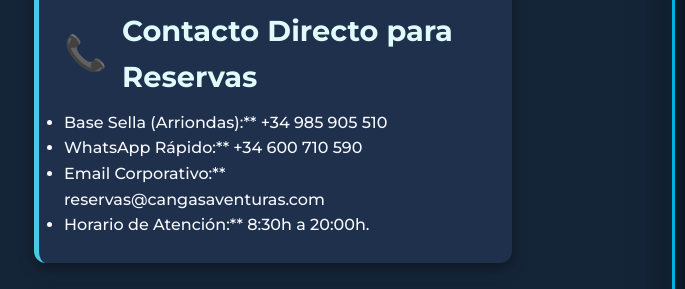
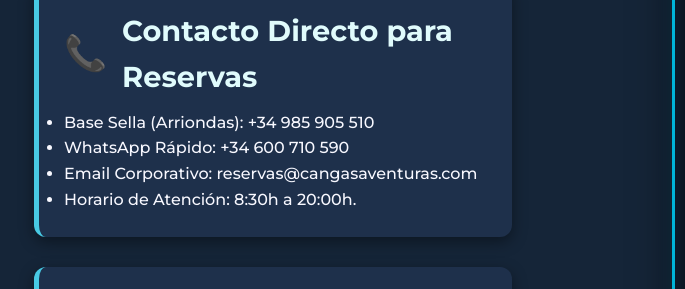
Before and after one commit to javier152140/concurso_70, a plain HTML site: page nuestra-esencia.html in a window 1280 px wide. Shown: the part 673-962 px from the top of the page, 0-685 px from the left. Drawn offline with Linux system fonts and the light colour scheme.

Commit message:
septo-commit: ultima modificacion de contacto, (mini cambio)

```diff
--- a/nuestra-esencia.html
+++ b/nuestra-esencia.html
@@ -62,10 +62,10 @@
                             <h3><span class="icon">📞</span> Contacto Directo para Reservas</h3>
                             <p>
                                 <ul>
-                               <li> Base Sella (Arriondas):** +34 985 905 510<br></li>
-                                <li>WhatsApp Rápido:** +34 600 710 590<br></li>
-                                <li>Email Corporativo:** reservas@cangasaventuras.com<br></li>
-                                <li>Horario de Atención:** 8:30h a 20:00h.</li>
+                               <li> Base Sella (Arriondas): +34 985 905 510<br></li>
+                                <li>WhatsApp Rápido: +34 600 710 590<br></li>
+                                <li>Email Corporativo: reservas@cangasaventuras.com<br></li>
+                                <li>Horario de Atención: 8:30h a 20:00h.</li>
                                 </ul>
                             </p>
                         </div>
```
